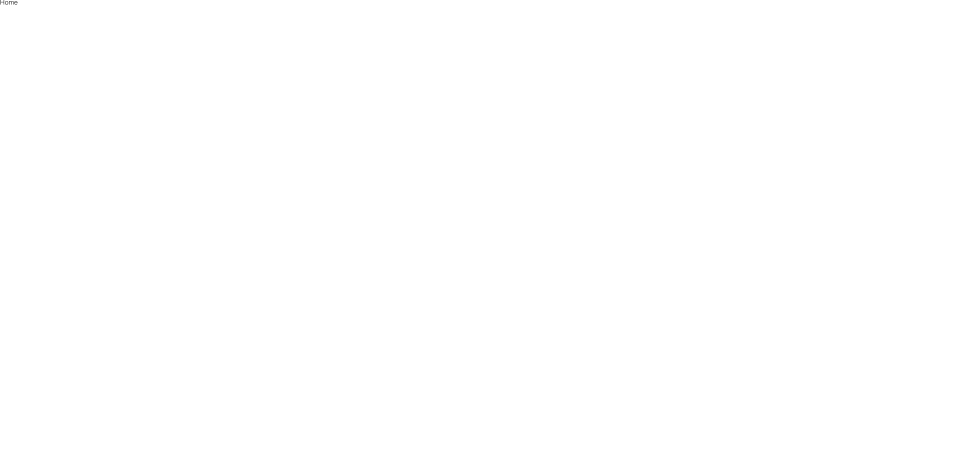
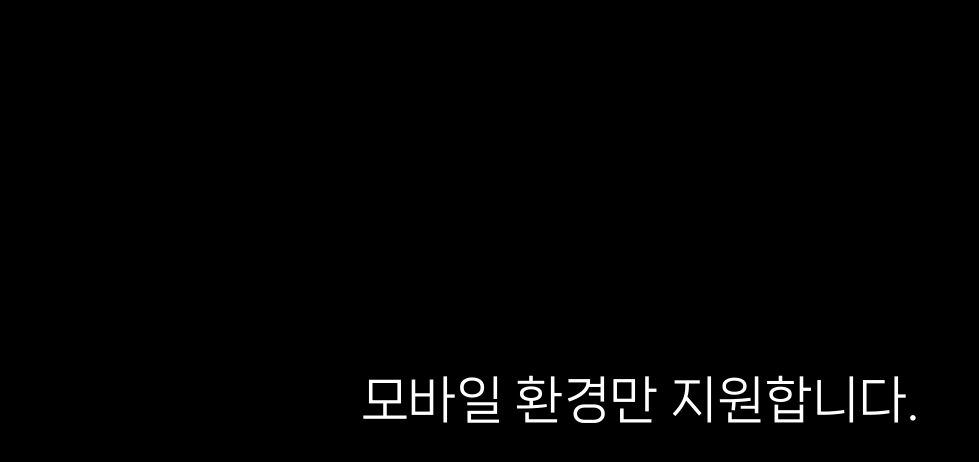
Before and after one commit to f-lab-edu/WanderStay2, a Next.js app: page / in a window 1280 px wide. Shown: the top 462 px of the page, without its empty margins (0-979 px from the left). Built offline with nearby package versions, Linux system fonts and the light colour scheme.

Commit message:
feat:모바일, 데스크탑 view 분리

```diff
--- /dev/null
+++ b/components/NotAllowed.tsx
@@ -0,0 +1,24 @@
+/** @jsxImportSource @emotion/react */
+import { css } from '@emotion/react';
+
+type NotAllowedProps = {
+  text: string;
+};
+
+export default function NotAllowed({ text }: NotAllowedProps) {
+  return (
+    <div
+      css={css({
+        background: 'black',
+        fontSize: '50px',
+        color: 'white',
+        height: '100vh',
+        display: 'flex',
+        justifyContent: 'center',
+        alignItems: 'center',
+      })}
+    >
+      {text}
+    </div>
+  );
+}
--- a/hooks/useMediaQuery.tsx
+++ b/hooks/useMediaQuery.tsx
@@ -1,9 +1,15 @@
+import { useEffect, useState } from 'react';
 import { useMediaQuery } from 'react-responsive';
 
-export function useIsMobile() {
-  return useMediaQuery({ query: '(max-width: 760px)' });
-}
+export const useIsMobile = () => {
+  const [isMobile, setIsMobile] = useState<boolean>(true);
+  const mobile = useMediaQuery({ query: '(max-width: 760px)' });
 
-export function useIsTablet() {
-  return useMediaQuery({ query: '(max-width: 1279px)' });
-}
+  function checkResize() {
+    setIsMobile(mobile);
+  }
+
+  useEffect(() => checkResize(), [mobile]);
+
+  return isMobile;
+};
--- a/pages/_app.tsx
+++ b/pages/_app.tsx
@@ -1,12 +1,19 @@
 import { AppProps } from 'next/app';
 import { Global } from '@emotion/react';
 import { globalStyles } from '../styles/globalStyle';
+import { useIsMobile } from '@/hooks/useMediaQuery';
+import NotAllowed from '@/components/NotAllowed';
 
 export default function App({ Component, pageProps }: AppProps) {
+  const isMobile = useIsMobile();
   return (
     <div>
       <Global styles={globalStyles} />
-      <Component {...pageProps} />
+      {isMobile ? (
+        <Component {...pageProps} />
+      ) : (
+        <NotAllowed text={'모바일 환경만 지원합니다.'} />
+      )}
     </div>
   );
 }
```
